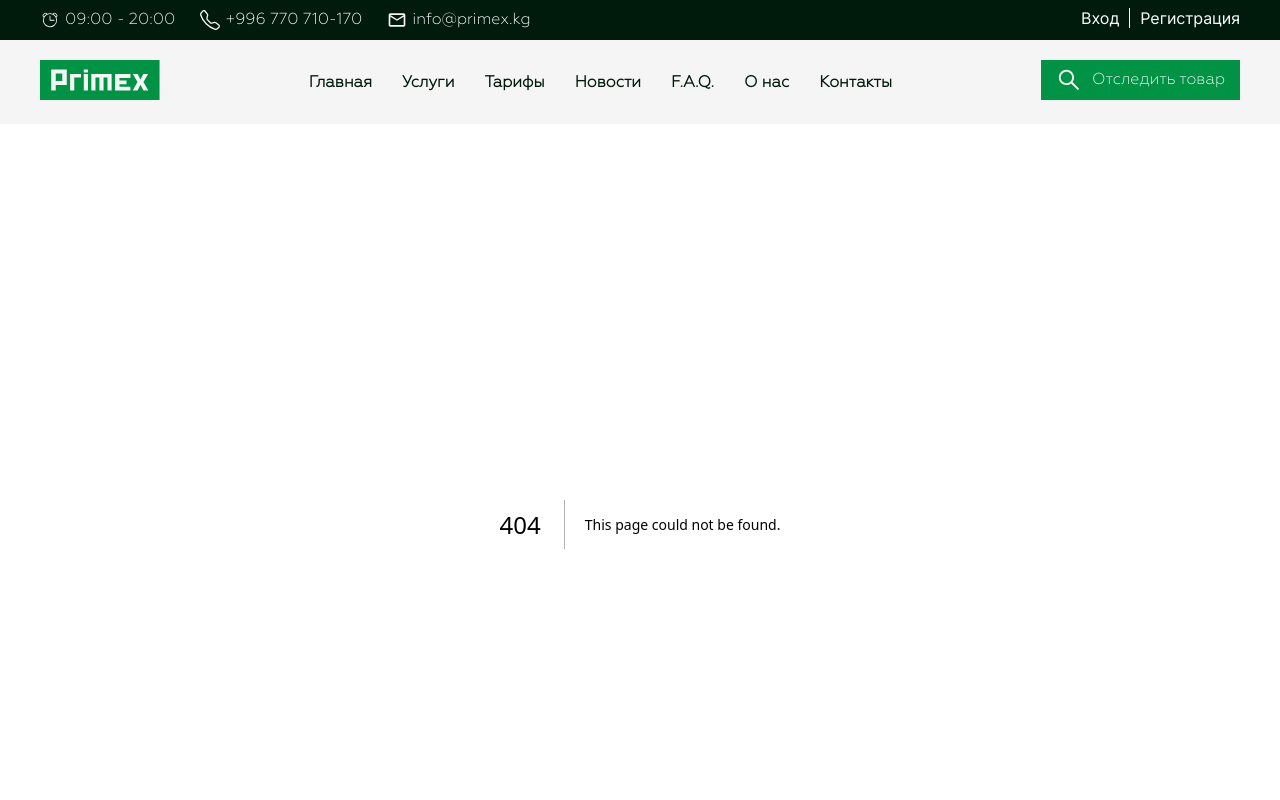
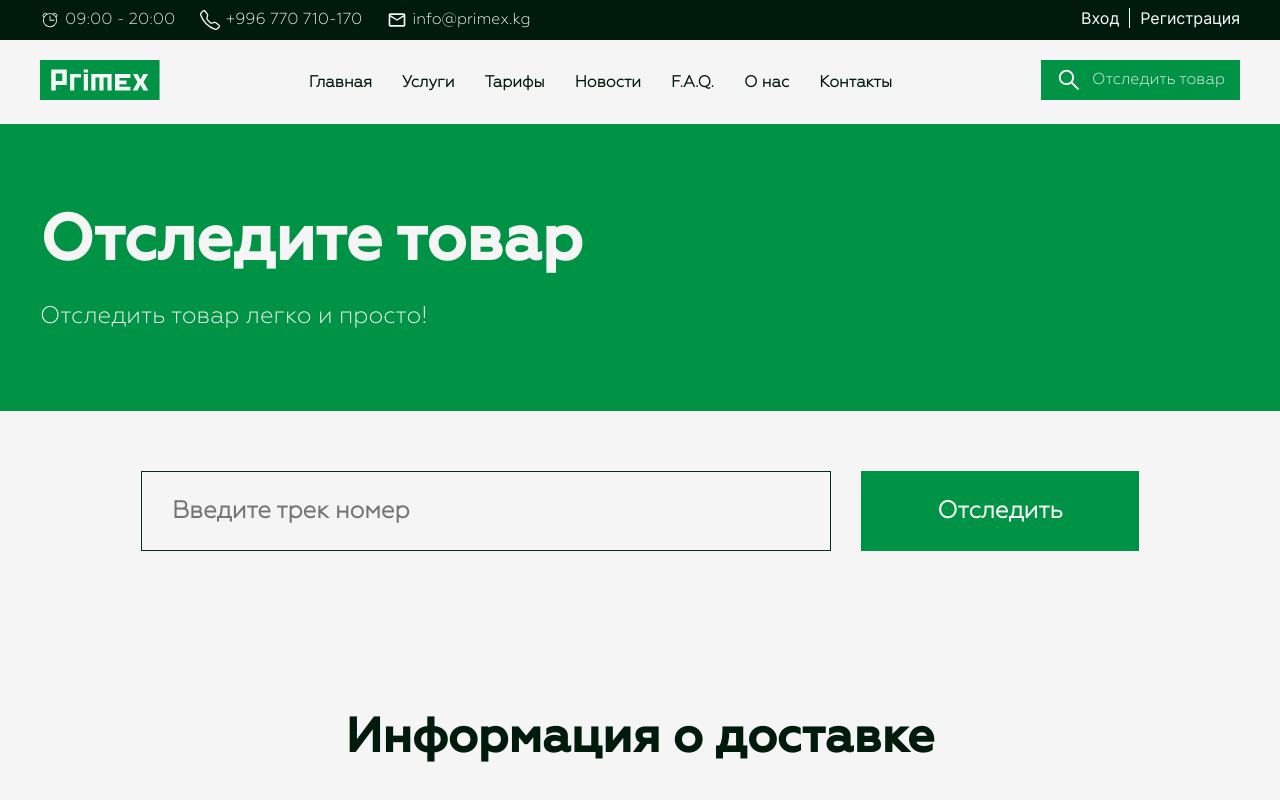
Before and after one commit to ernis2005/Primexx, a Next.js app: page /Page/tracking in a window 1280 px wide. Before the commit this address had no page. Shown: the top 800 px of the page. Built offline with nearby package versions, Linux system fonts and the light colour scheme.

Commit message:
finished tracking page

```diff
--- /dev/null
+++ b/app/Page/tracking/page.module.scss
@@ -0,0 +1,64 @@
+.Header{
+    display: grid;
+    margin: 0 auto;
+    row-gap: 60px;
+    padding-bottom: 60px;
+    .Input{
+        display: flex;
+        gap: 30px;
+        input{
+            display: flex;
+width: 690px;
+height: 80px;
+padding: 20px 30px;
+align-items: center;
+gap: 10px;
+border: 1px solid var(--Dark-Green, #003318);
+background: var(--White, #F5F5F5);
+color: rgba(0, 26, 12, 0.50);
+font-family: Geometria;
+font-size: 24px;
+font-style: normal;
+font-weight: 600;
+line-height: normal;
+outline: none;
+        }
+        button {
+            display: flex;
+width: 278px;
+height: 80px;
+padding: 10px;
+justify-content: center;
+align-items: center;
+gap: 10px;
+color: var(--White, #F5F5F5);
+font-family: Geometria;
+font-size: 24px;
+font-style: normal;
+font-weight: 600;
+border:none;
+background: var(--Green, #009345);
+line-height: normal;
+        }
+    }
+    .contends{
+        display: grid;
+        gap: 60px;
+        margin-top: 100px;
+        h2{
+            color: var(--Black, #001A0C);
+
+/* H2 */
+font-family: Geometria1;
+font-size: 48px;
+font-style: normal;
+font-weight: 700;
+margin: 0 auto;
+line-height: 120%; /* 57.6px */
+        }
+        div{
+            width: 1200px;
+height: 412px;background: var(--Dark-Green, #003318);
+        }
+    }
+}
--- /dev/null
+++ b/app/Page/tracking/page.tsx
@@ -0,0 +1,25 @@
+import React from 'react'
+import s from './page.module.scss'
+import { BannerPages } from '@/components/BannerPages/BannerPages'
+const page = () => {
+    return (
+        <div className={s.Header}>
+            <BannerPages
+                name={'Отследите товар'}
+                info={'Отследить товар легко и просто!'}
+            />
+            <div className={`Contend ${s.Input}`}>
+                <input placeholder="Введите трек номер" type="text" />
+                <button>Отследить</button>
+            </div>
+            <div className={`Contend ${s.contends}`}>
+                <h2>
+                    Информация о доставке</h2>
+                <div className={s.block2}>
+                </div></div>
+
+        </div>
+    )
+}
+
+export default page
--- a/components/Header/page.tsx
+++ b/components/Header/page.tsx
@@ -47,7 +47,7 @@ const Header: FC = () => (
                         Услуги
                     </Link></li>
                 <li>
-                    <Link href={'#'}>
+                    <Link href={'/Page/tracking'}>
                         Тарифы
                     </Link></li>
                 <li>
```
Also changed, not shown: 1 other file (tests, documents, lock files or other folders).
